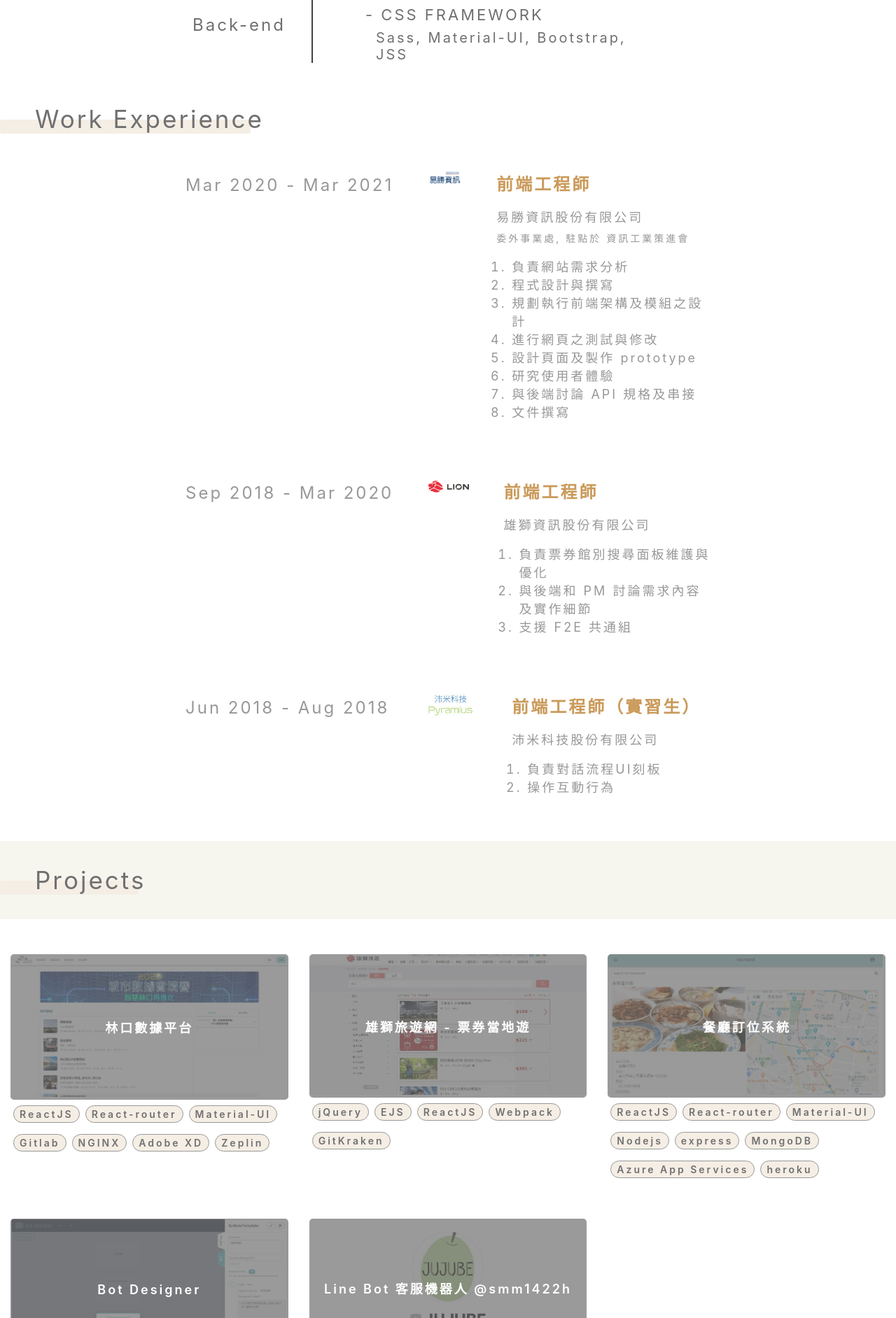
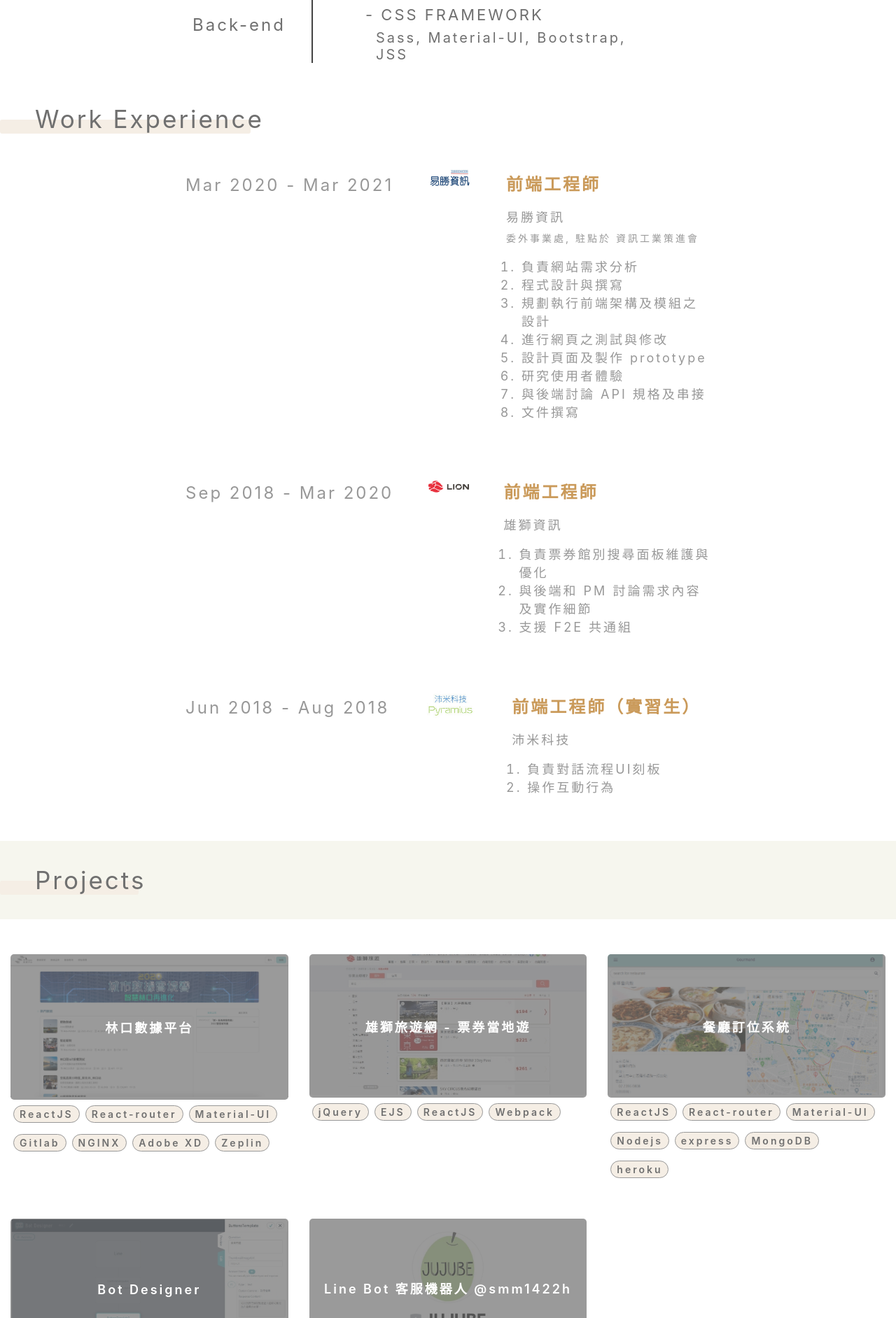
Before and after one commit to beiyi1996/resume, a React (Create React App) app: page / in a window 1280 px wide. Shown: the part 958-2842 px from the top of the page at 70% size. Built offline with nearby package versions, Linux system fonts and the light colour scheme; a web font is replaced by a local one.

Commit message:
1. Change .ico file
2. Modify experience data

```diff
--- a/public/index.html
+++ b/public/index.html
@@ -2,7 +2,7 @@
 <html lang="en">
   <head>
     <meta charset="utf-8" />
-    <link rel="icon" href="%PUBLIC_URL%/favicon.ico" />
+    <link rel="icon" href="%PUBLIC_URL%/cat.ico" />
     <meta name="viewport" content="width=device-width, initial-scale=1" />
     <meta name="theme-color" content="#000000" />
     <meta name="description" content="Web site created using create-react-app" />
--- a/src/components/Contents/Contents.jsx
+++ b/src/components/Contents/Contents.jsx
@@ -92,7 +92,7 @@ const workexperiences = [
     period: 'Mar 2020 - Mar 2021',
     imgsrc: essences,
     position: '前端工程師',
-    companyName: '易勝資訊股份有限公司',
+    companyName: '易勝資訊',
     description: '委外事業處, 駐點於 資訊工業策進會',
     duty: [
       '負責網站需求分析',
@@ -109,7 +109,7 @@ const workexperiences = [
     period: 'Sep 2018 - Mar 2020',
     imgsrc: liontravel,
     position: '前端工程師',
-    companyName: '雄獅資訊股份有限公司',
+    companyName: '雄獅資訊',
     description: '',
     duty: ['負責票券館別搜尋面板維護與優化', '與後端和 PM 討論需求內容及實作細節', '支援 F2E 共通組'],
   },
@@ -117,7 +117,7 @@ const workexperiences = [
     period: 'Jun 2018 - Aug 2018',
     imgsrc: pyramius,
     position: '前端工程師（實習生）',
-    companyName: '沛米科技股份有限公司',
+    companyName: '沛米科技',
     description: '',
     duty: ['負責對話流程UI刻板', '操作互動行為'],
   },
@@ -134,13 +134,13 @@ const projects = [
     imgsrc: liontravelActivity,
     title: '雄獅旅遊網 - 票券當地遊',
     href: 'https://activity.liontravel.com/category/zh-tw/index',
-    tags: ['jQuery', 'EJS', 'ReactJS', 'Webpack', 'GitKraken'],
+    tags: ['jQuery', 'EJS', 'ReactJS', 'Webpack'],
   },
   {
     imgsrc: bookingSystem,
     title: '餐廳訂位系統',
     href: 'https://bookingsystemclient.herokuapp.com/',
-    tags: ['ReactJS', 'React-router', 'Material-UI', 'Nodejs', 'express', 'MongoDB', 'Azure App Services', 'heroku'],
+    tags: ['ReactJS', 'React-router', 'Material-UI', 'Nodejs', 'express', 'MongoDB', 'heroku'],
   },
   {
     imgsrc: botDesigner,
```
Also changed, not shown: 1 other file (tests, documents, lock files or other folders).
